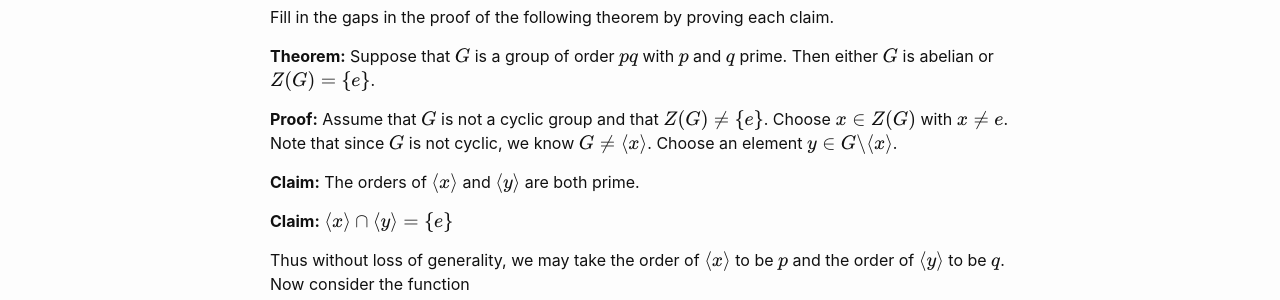
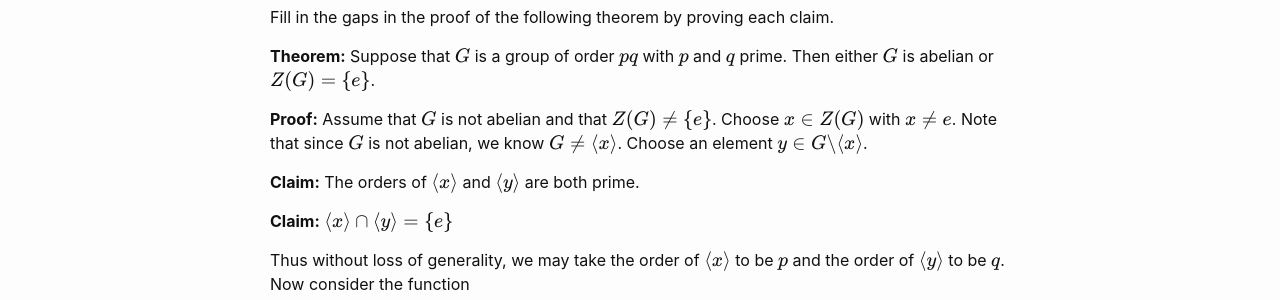
Before and after one commit to wcasper/math407spring2021, a Jekyll site: the page built from _homework/hw5.md, in a window 1280 px wide. Shown: the part 1176-1476 px from the top of the page. Built offline with Jekyll 4.4.1, drawn with Linux system fonts in a browser that asks for light colours.

Commit message:
fixed typo

```diff
--- a/_homework/hw5.md
+++ b/_homework/hw5.md
@@ -44,7 +44,7 @@ Fill in the gaps in the proof of the following theorem by proving each claim.
 **Theorem:** Suppose that $$G$$ is a group of order $$pq$$ with $$p$$ and $$q$$ prime.  Then either $$G$$ is abelian or $$Z(G) = \{e\}$$.
 
 **Proof:**
-Assume that $$G$$ is not a cyclic group and that $$Z(G) \neq \{e\}$$.  Choose $$x\in Z(G)$$ with $$x\neq e$$.  Note that since $$G$$ is not cyclic, we know $$G\neq \langle x\rangle$$.  Choose an element $$y\in G\backslash \langle x\rangle$$.
+Assume that $$G$$ is not abelian and that $$Z(G) \neq \{e\}$$.  Choose $$x\in Z(G)$$ with $$x\neq e$$.  Note that since $$G$$ is not abelian, we know $$G\neq \langle x\rangle$$.  Choose an element $$y\in G\backslash \langle x\rangle$$.
 
 **Claim:** The orders of $$\langle x\rangle$$ and $$\langle y\rangle$$ are both prime.
 
```
